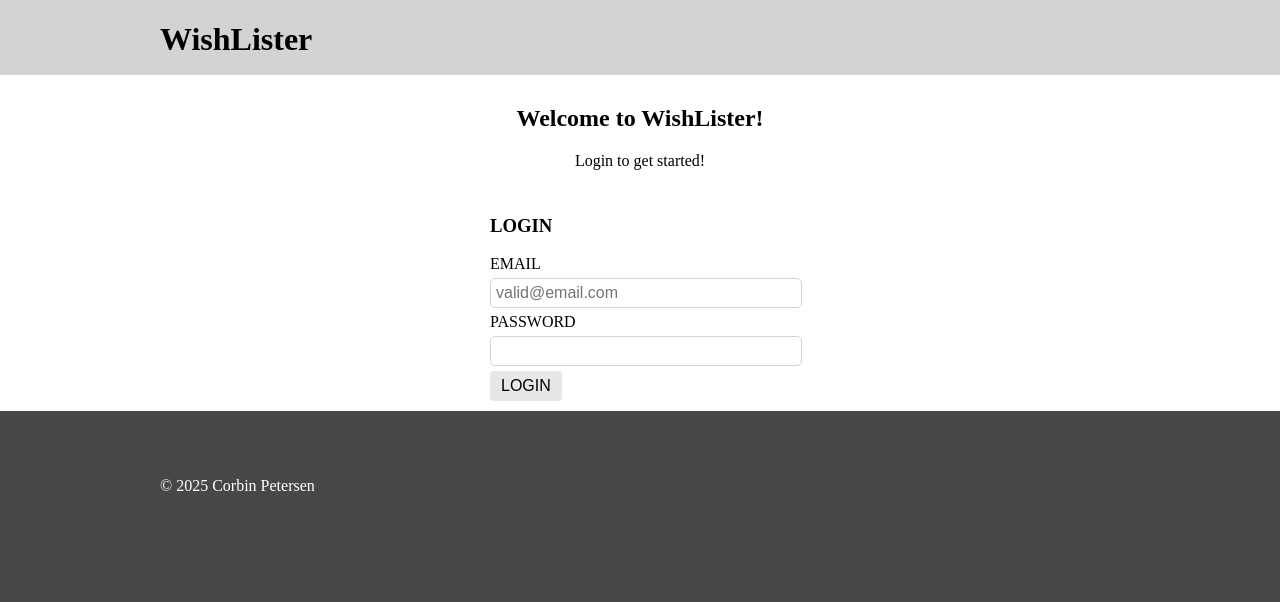
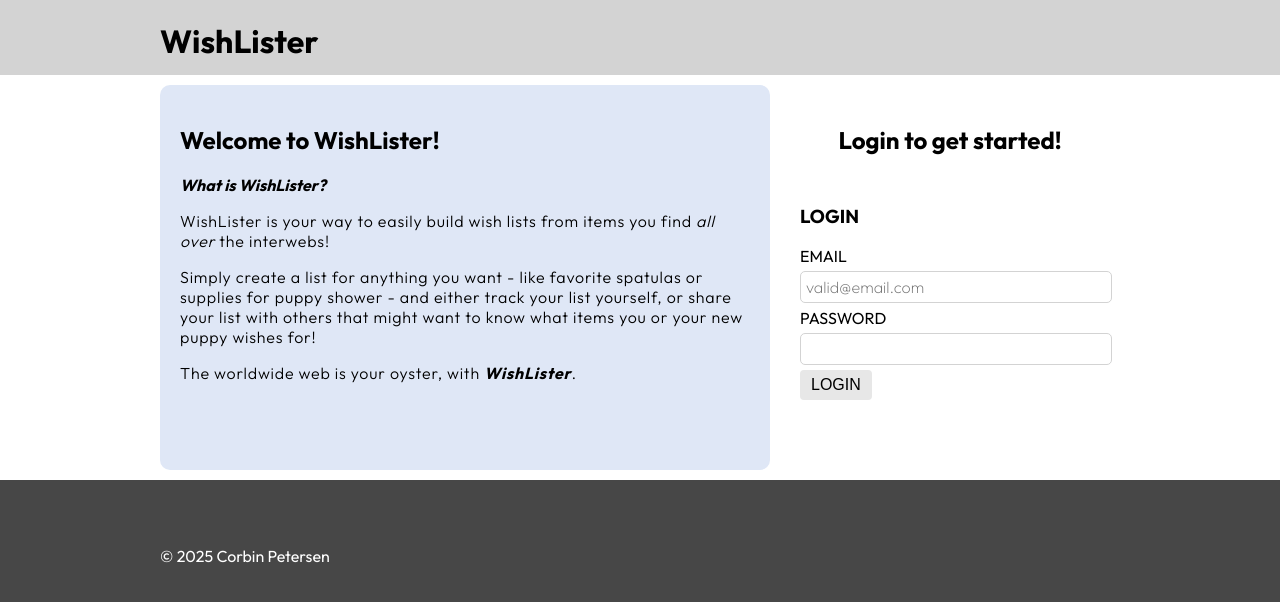
Before and after one commit to Corbin-Petersen/unit-one-final-project-Corbin-P, a React (Vite) app in the folder wishlist-maker/: page / in a window 1280 px wide. Shown: the top 602 px of the page. Built offline with nearby package versions, Linux system fonts and the light colour scheme.

Commit message:
added child components with props and fixed broken functions

```diff
--- a/wishlist-maker/index.html
+++ b/wishlist-maker/index.html
@@ -2,8 +2,11 @@
 <html lang="en">
   <head>
     <meta charset="UTF-8" />
-    <link rel="icon" type="image/svg+xml" href="/vite.svg" />
     <meta name="viewport" content="width=device-width, initial-scale=1.0" />
+    <link rel="preconnect" href="https://fonts.googleapis.com">
+    <link rel="preconnect" href="https://fonts.gstatic.com" crossorigin>
+    <link href="https://fonts.googleapis.com/css2?family=Outfit:wght@100..900&family=Questrial&family=Quicksand:wght@300..700&family=Roboto+Flex:opsz,wght@8..144,100..1000&display=swap" rel="stylesheet">
+    <script src="https://kit.fontawesome.com/0ccce7b0fa.js" crossorigin="anonymous"></script>
     <title>WishLister</title>
   </head>
   <body>
--- a/wishlist-maker/package.json
+++ b/wishlist-maker/package.json
@@ -10,6 +10,11 @@
     "preview": "vite preview"
   },
   "dependencies": {
+    "@fortawesome/fontawesome-svg-core": "^6.7.2",
+    "@fortawesome/free-brands-svg-icons": "^6.7.2",
+    "@fortawesome/free-regular-svg-icons": "^6.7.2",
+    "@fortawesome/free-solid-svg-icons": "^6.7.2",
+    "@fortawesome/react-fontawesome": "^0.2.2",
     "jest": "^29.7.0",
     "react": "^19.1.0",
     "react-dom": "^19.1.0",
--- a/wishlist-maker/src/App.jsx
+++ b/wishlist-maker/src/App.jsx
@@ -10,6 +10,10 @@ import NewItem from './components/NewItem';
 import Footer from './components/Footer';
 import { useState } from 'react';
 import data from './data/userData.json';
+// import fontawesome icons
+import { library } from '@fortawesome/fontawesome-svg-core';
+import { fas } from '@fortawesome/free-solid-svg-icons';
+library.add(fas);
 
 function App() {
   const [ isLoggedIn, setLogin ] = useState(false);
--- /dev/null
+++ b/wishlist-maker/src/components/ListBlock.jsx
@@ -0,0 +1,21 @@
+
+
+export default function ListBlock( props ) {
+    const { listID, listImg, listName, listLength } = props;
+
+    return (
+        <>
+            <div key={listID} className="list-block row" id={listID}>
+                <Link to={`${listID}`} className="no-decorate row grow">
+                    <img src={listImg} className="img-small" />
+                    <div className="list-block-text grow">
+                        <h4>{listName}</h4>
+                        <p>{listLength} Items</p>
+                    </div>
+                </Link>
+                <button className="edit-btn" title="edit list"><FontAwesomeIcon icon="fa-solid fa-pen" /></button>
+                <button className="delete-btn"><FontAwesomeIcon icon="fa-solid fa-trash" /></button>
+            </div>
+        </>
+    )
+}
--- a/wishlist-maker/src/components/ViewItem.jsx
+++ b/wishlist-maker/src/components/ViewItem.jsx
@@ -1,4 +1,5 @@
 import { Link, useParams } from "react-router";
+import { FontAwesomeIcon } from '@fortawesome/react-fontawesome';
 
 export default function ViewItem( props ) {
 
@@ -21,8 +22,8 @@ export default function ViewItem( props ) {
                 </div>
                 <div id="item-btns" className="row">
                     <p className="needed hide"># NEEDED: <span className="num-needed">1</span></p>
-                    <button id="edit-item" >edit</button>
-                    <button id="go-to-item" >link</button>
+                    <button id="edit-item" title="edit item"><FontAwesomeIcon icon="fa-solid fa-pen" /></button>
+                    <a href={userItem.itemURL} target="_blank"><button id="go-to-item" title="link to item"><FontAwesomeIcon icon="fa-solid fa-eye" /></button></a>
                 </div>
             </div>
         </div>
--- a/wishlist-maker/src/components/Welcome.jsx
+++ b/wishlist-maker/src/components/Welcome.jsx
@@ -1,15 +1,14 @@
 import { useRef, useState } from "react";
 import { useNavigate } from "react-router";
-
-const userInfo = {};
 
 export default function Welcome( props ) {
 
     // set up states & variables
-    const { isLoggedIn, setLogin, data } = props;
+    const { setLogin, data } = props;
+    const [ loginUser, setLoginUser ] = useState(null);
+    const [ loginPass, setLoginPass ] = useState(null);
     const modalDiv = useRef(0);
     const navigate = useNavigate();
-    // const userData = data;
 
     // functions to handle modal fade-in and fade-out
     const openModal = () => {
@@ -18,7 +17,6 @@ export default function Welcome( props ) {
             modalDiv.current.style.opacity = "1";
         }, 1);
     }
-
     const closeModal = () => {
         modalDiv.current.style.opacity = "0";
         setTimeout(() => {
@@ -26,39 +24,55 @@ export default function Welcome( props ) {
         }, 250);
     }
 
+    // get values from form
+    const setUser = (e) => {
+        const x = e.target.value;
+        setLoginUser(x);
+    }
+    const setPass = (e) => {
+        const x = e.target.value;
+        setLoginPass(x);
+    }
+
     // function to handle login and set user and isLoggedIn
     const handleLogin = (e) => {
         // prevent reload
         e.preventDefault();
 
-        // get submission
-        const loginUser = e.target.user.value;
-        const loginPass = e.target.password.value;
-
         // validate submission, show error (if applicable), nav to Lists component
+        let myID = "";
+        let login = false; // set local false variable b/c state does not update inside functions
         for (let users of data) {
             if (loginUser == users.userName && loginPass == users.pass) {
+                myID = users.userID;
                 setLogin(true);
-                isLoggedIn ? navigate(`${users.userID}/lists`) : openModal();
+                login = true;
             }
+            console.log(login);
+        }
+        login ? navigate(`${myID}/lists`) : openModal();
     }
 
-    }
-
-
     return (
-        <div className="component col">
-            <div id="welcome-text">
+        <div className="component row">
+            <div id="about-info">
                 <h2>Welcome to WishLister!</h2>
-                <p>Login to get started!</p>
+                <span className="emphasis">What is WishLister?</span><br/>
+                <p>WishLister is your way to easily build wish lists from items you find <i>all over</i> the interwebs! </p>
+                <p>Simply create a list for anything you want - like favorite spatulas or supplies for puppy shower - and either track your list yourself, or share your list with others that might want to know what items you or your new puppy wishes for!</p>
+                <p>The worldwide web is your oyster, with <span className="emphasis">WishLister</span>. </p>
+            </div>
+            <div id="login-info" className="col">
+                <div id="login-text">
+                    <h2>Login to get started!</h2>
                 </div>
                 <form name="login-form" id="login" method="post" onSubmit={handleLogin}>
                     <h3>LOGIN</h3>
                     <label>EMAIL
-                    <input type="email" id="login-user" name="user" placeholder="valid@email.com"/>
+                        <input type="email" id="login-user" name="user" placeholder="valid@email.com" onChange={setUser} />
                     </label>
                     <label>PASSWORD
-                    <input type="password" id="login-pass" name="password" />
+                        <input type="password" id="login-pass" name="password" onChange={setPass} />
                     </label>
                     <button type="submit">LOGIN</button>
                 </form>
@@ -70,5 +84,6 @@ export default function Welcome( props ) {
                     </div>
                 </div>
             </div>
+        </div>
     )
 }
--- a/wishlist-maker/src/data/userData.json
+++ b/wishlist-maker/src/data/userData.json
@@ -109,7 +109,7 @@
         ]
     },
     {
-        "userID": "2025Corbin",
+        "userID": "2025Joe",
         "userName": "testing@gmail.com",
         "pass": "password2",
         "firstName": "Joe",
--- a/wishlist-maker/src/index.css
+++ b/wishlist-maker/src/index.css
@@ -22,7 +22,8 @@
 /* -------- PAGE STRUCTURE --------  */
 
 body {
-    background-color: rgb(250, 250, 250);
+    font-family: "Outfit", sans-serif;
+    font-optical-sizing: auto;
     margin: 0;
     padding: 0;
     height: 100vw;
@@ -65,6 +66,13 @@ footer {
     align-items: center;
 }
 
+/* --- FONT STYLING --- */
+.emphasis {
+    font-weight: bold;
+    font-style: italic;
+}
+
+/* --- BUTTONS --- */
 button {
     border: 1px solid transparent;
     border-radius: 4px;
@@ -80,6 +88,28 @@ button:hover {
     border-color: #e7e7e7;
     background-color: rgb(188, 207, 241);
 }
+#new-list-btn {
+    aspect-ratio: 1/1;
+    height: auto;
+}
+.edit-btn, .delete-btn {
+    height: 75%;
+    aspect-ratio: 1/1;
+    background-color: transparent;
+    opacity: .5;
+}
+.edit-btn:hover, .delete-btn:hover {
+    opacity: 1;
+}
+.submit-btn{
+    background-color: rgb(242, 202, 202);
+    width: 50%;
+    align-self: end;
+}
+.submit-btn:hover {
+    background-color: rgb(244, 178, 178);
+}
+
 
 img {
     border-radius: 5px;
@@ -106,31 +136,30 @@ img {
 
 .modal-bg {
     display: none;
-    opacity: 1;
+    opacity: 0;
     position: fixed;
     left: 0;
     top: 0;
-    width: 100vw;
-    height: 100vw;
+    width: 100%;
+    height: 100%;
     background-color: rgba(0,0,0,0.4);
     transition: opacity 250ms;
+    align-items: center;
+    justify-content: center;
 }
 .modal {
-    margin: 20vw auto;
+    /* margin: 20vw auto;  */
     border: 1px solid transparent;
     border-radius: 6px;
-    width: 300px;
+    min-width: 300px;
+    width: 50vw;
     padding: 10px;
     background-color: #e7e7e7;
     color: rgb(179, 0, 0);
     font-weight: bolder;
     text-align: center;
-}
-.show {
-    display: block;
-}
-.fade {
-    opacity: 1;
+    justify-content: stretch;
+    align-self: center;
 }
 .modal p {
     padding: 30px;
@@ -157,6 +186,8 @@ input, textarea {
     padding: 5px;
     border-radius: 5px;
     border: 1px solid lightgray;
+    font-family: "Outfit", sans-serif;
+    font-weight: 200;
 }
 
 label {
@@ -166,14 +197,31 @@ label {
 
 
 /* -------- WELCOME & LOGIN PAGE -------- */
+#about-info {
+    box-sizing: border-box;
+    border-radius: 10px;
+    flex-grow: 1;
+    align-self: stretch;
+    background-color: rgb(223, 231, 246);
+    padding: 20px;
+}
+#about-info p {
+    font-weight: 300;
+    letter-spacing: .05em;
+}
+#login-info {
+    justify-content: center;
+    padding: 20px;
+}
 
-#welcome-text {
+#login-text {
     text-align: center;
 }
 
 #login {
     width: 300px;
     margin: auto;
+    padding-bottom: 50px;
 }
 
 #login-user, #login-pass {
@@ -195,13 +243,15 @@ label {
 
 #lists-header {
     align-items: center;
+    border-bottom: 2px solid #d9e9ea;
+}
+#lists-header h3 {
+    font-weight: 300;
 }
 #lists-header h3 {
     flex: 1 1 auto;
 }
 
-/* #new-list-btn {
-} */
 
 .list-block {
     flex-wrap: nowrap;
@@ -228,18 +278,13 @@ label {
     max-height: 75px;
     width: auto;
     text-align: left;
-    vertical-align: middle;
+    align-content: center;
 }
 .list-block-text > * {
     margin: 4px;
-    padding: 4px;
+    padding: 0;
 }
 
-.edit-btn {
-    /* margin-right: 20px; */
-    height: 100%;
-    aspect-ratio: 1/1;
-}
 
 /* .link-btn {
 } */
@@ -248,6 +293,9 @@ label {
 
 .list-totals {
     width: 100%;
+    box-sizing: border-box;
+    padding: 5px 10px;
+    background-color: rgb(223, 231, 246);
 }
 #item-count, #cost-total {
     flex: 1 1 auto;
@@ -339,10 +387,13 @@ label {
 
 /* #new-list-header, #new-item-header {
 } */
+.make-new {
+    color: black;
+}
 
 #new-list, #new-item {
-    width: 50%;
     min-width: 300px;
+    text-align: left;
 }
 
 /* #new-item {
```
Also changed, not shown: wishlist-maker/src/components/Lists.jsx (+6 -6 lines), wishlist-maker/src/components/NewItem.jsx (+7 -6 lines), wishlist-maker/src/components/ViewList.jsx (+27 -3 lines), wishlist-maker/src/shared/scripts.js (added, +20 -0 lines), 1 other file (tests, documents, lock files or other folders). Lines whose indentation alone changed are shown as unchanged.
